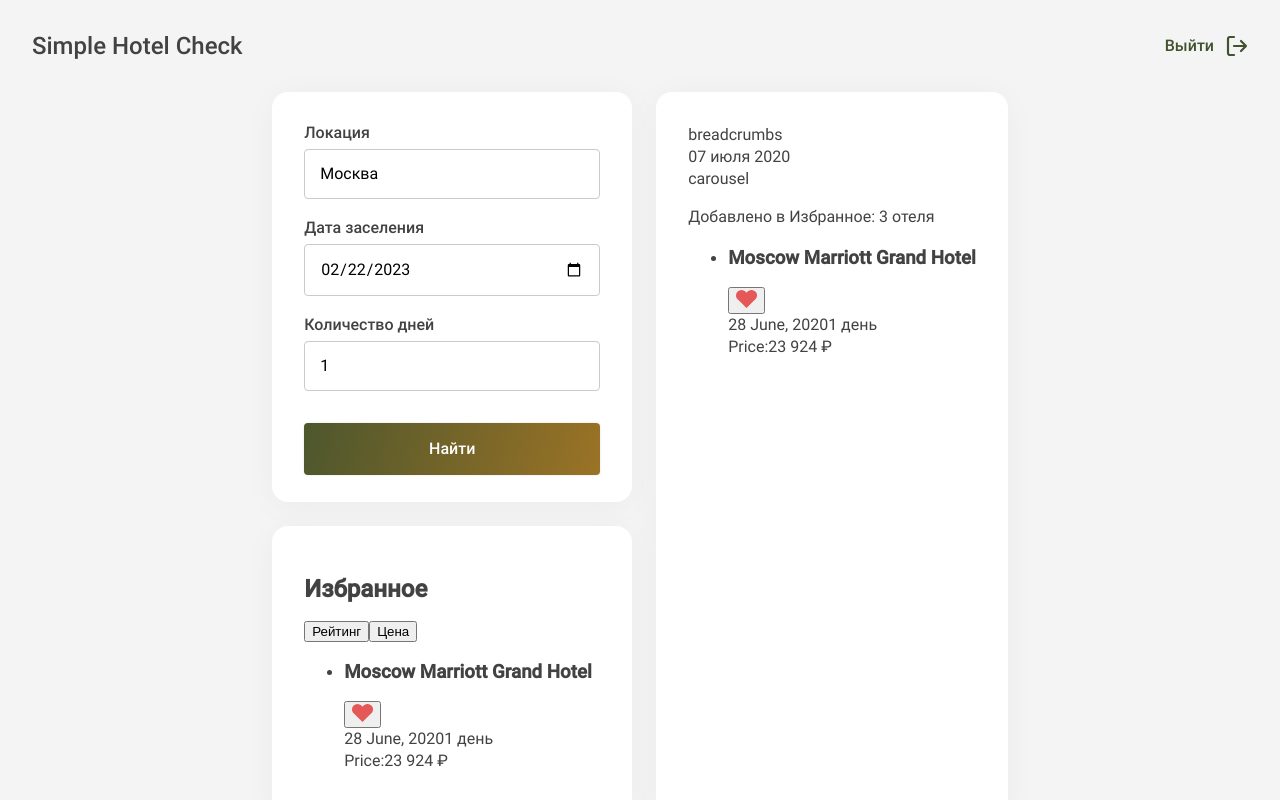
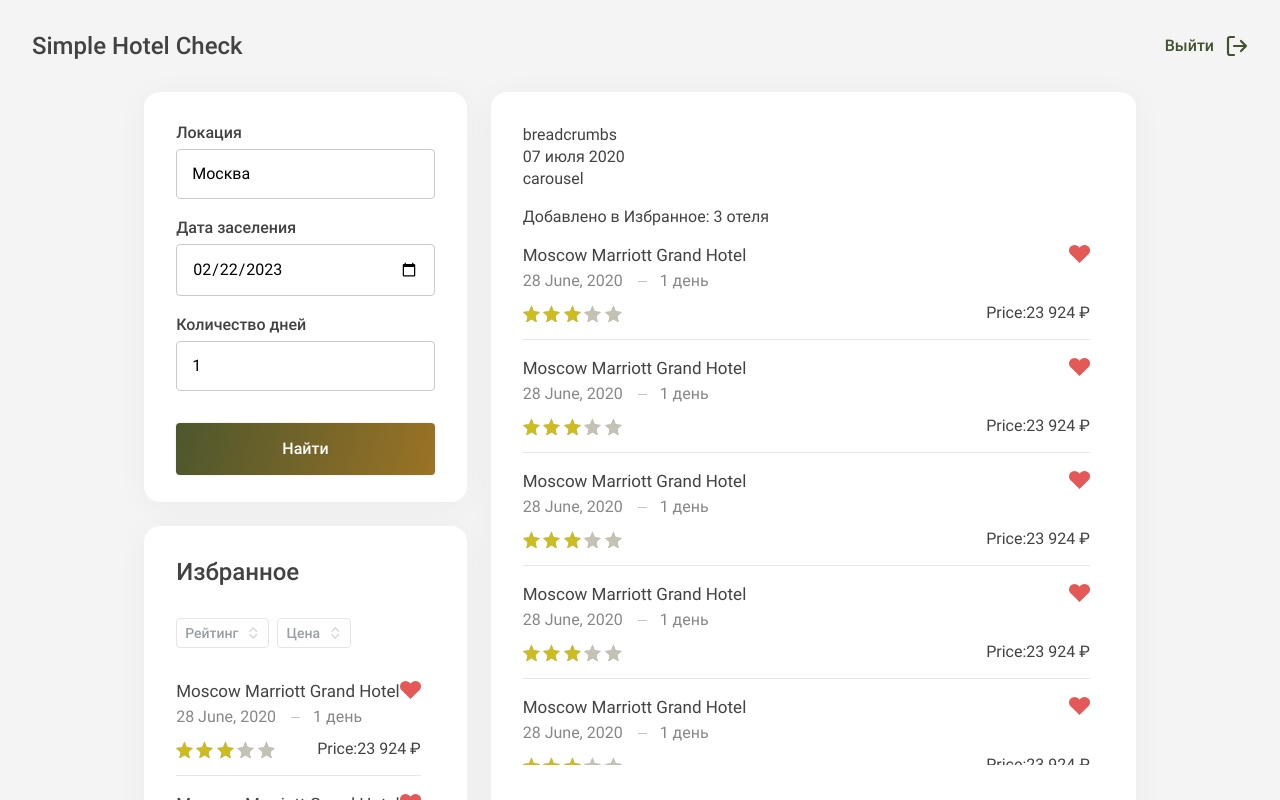
Before and after one commit to demetr1ss/simple-hotels-check, a React (Create React App) app: page /login in a window 1280 px wide. Both pictures are taken after typing "name@example.com", "Sample123" into the empty fields and a click on the button "Войти". Shown: the top 800 px of the page. Built offline with nearby package versions, Linux system fonts and the light colour scheme.

Commit message:
feat: добавит стили в компонентах на главной

```diff
--- a/src/components/favorites/favorites.module.css
+++ b/src/components/favorites/favorites.module.css
@@ -5,3 +5,70 @@
   border-radius: 16px;
   padding: 32px;
 }
+
+.title {
+  font-weight: 500;
+  font-size: 24px;
+  line-height: 28px;
+  margin: 0;
+  margin-bottom: 32px;
+}
+
+.controls {
+  display: flex;
+  margin-bottom: 32px;
+  gap: 8px;
+}
+
+.button {
+  position: relative;
+  font-family: inherit;
+  cursor: pointer;
+  font-weight: 400;
+  font-size: 14px;
+  line-height: 20px;
+  color: #99a0a3;
+  background: none;
+  border-radius: 4px;
+  padding: 4px 30px 4px 8px;
+  border: 1px solid #e5e5e5;
+}
+
+.button svg {
+  position: absolute;
+  right: 10px;
+  top: 8px;
+  fill-opacity: 0.42;
+}
+
+.buttonActive {
+  color: #41522e;
+  border-color: #41522e;
+}
+
+.buttonActive svg {
+  fill: #41522e;
+  fill-opacity: 1;
+}
+
+.list {
+  margin: 0;
+  padding: 0;
+  list-style: none;
+  max-height: 288px;
+  padding-right: 14px;
+  overflow: auto;
+}
+
+.list::-webkit-scrollbar {
+  width: 2px;
+}
+
+.list::-webkit-scrollbar-thumb {
+  background-color: #41522e;
+  border-radius: 2px;
+}
+
+/* .buttonActive .bottomArrowSvg {
+  fill-opacity: 0.3;
+} */
--- a/src/components/favorites/favorites.tsx
+++ b/src/components/favorites/favorites.tsx
@@ -1,15 +1,69 @@
 import HotelCard from '../hotel-card/hotel-card';
 import styles from './favorites.module.css';
+import cn from 'classnames';
+import {MouseEvent, useState} from 'react';
 
 export default function Favorites() {
+  const [activeButton, setIsActiveButton] = useState('');
+
+  const priceButtonClassName = cn(styles.button, {
+    [styles.buttonActive]: activeButton === 'price',
+  });
+
+  const ratingButtonClassName = cn(styles.button, {
+    [styles.buttonActive]: activeButton === 'rating',
+  });
+
+  const handleButtonClick = (evt: MouseEvent<HTMLButtonElement>) => {
+    setIsActiveButton(evt.currentTarget.name);
+  };
+
   return (
     <section className={styles.container}>
       <h2 className={styles.title}>Избранное</h2>
       <div className={styles.controls}>
-        <button type='button'>Рейтинг</button>
-        <button type='button'>Цена</button>
+        <button className={ratingButtonClassName} type='button' name='rating' onClick={handleButtonClick}>
+          Рейтинг
+          <svg width='9' height='13' viewBox='0 0 9 13' fill='none' xmlns='http://www.w3.org/2000/svg'>
+            <path
+              className={styles.topArrowSvg}
+              d='M8.5 4.24264L7.43934 5.3033L4.25736 2.12132L1.07538 5.3033L0.014719 4.24264L4.25736 0L8.5 4.24264Z'
+              fill='currentColor'
+            />
+            <path
+              className={styles.bottomArrowSvg}
+              d='M8.5 7.83247L7.43934 6.77181L4.25736 9.95379L1.07538 6.77181L0.014719 7.83247L4.25736 12.0751L8.5 7.83247Z'
+              fill='currentColor'
+            />
+          </svg>
+        </button>
+        <button className={priceButtonClassName} type='button' name='price' onClick={handleButtonClick}>
+          Цена
+          <svg
+            width='9'
+            height='13'
+            viewBox='0 0 9 13'
+            fill='currentColor'
+            xmlns='http://www.w3.org/2000/svg'
+          >
+            <path
+              className={styles.topArrowSvg}
+              d='M8.5 4.24264L7.43934 5.3033L4.25736 2.12132L1.07538 5.3033L0.014719 4.24264L4.25736 0L8.5 4.24264Z'
+              fill='currentColor'
+            />
+            <path
+              className={styles.bottomArrowSvg}
+              d='M8.5 7.83247L7.43934 6.77181L4.25736 9.95379L1.07538 6.77181L0.014719 7.83247L4.25736 12.0751L8.5 7.83247Z'
+              fill='currentColor'
+            />
+          </svg>
+        </button>
       </div>
       <ul className={styles.list}>
+        <HotelCard />
+        <HotelCard />
+        <HotelCard />
+        <HotelCard />
         <HotelCard />
       </ul>
     </section>
--- a/src/components/hotel-card/hotel-card.module.css
+++ b/src/components/hotel-card/hotel-card.module.css
@@ -0,0 +1,101 @@
+.item:not(:last-child) {
+  position: relative;
+  margin-bottom: 33px;
+}
+
+.item:not(:last-child)::after {
+  position: absolute;
+  content: '';
+  bottom: -16px;
+  width: 100%;
+  height: 1px;
+  background: rgba(135, 135, 135, 0.2);
+  border-radius: 8px;
+}
+
+.itemTitle {
+  font-weight: 300;
+  font-size: 17px;
+  margin: 0;
+}
+
+.headingWrapper {
+  display: flex;
+  justify-content: space-between;
+  margin-bottom: 4px;
+}
+
+.button {
+  cursor: pointer;
+  background: none;
+  border: none;
+  padding: 0;
+}
+
+.button svg {
+  fill: #e55858;
+}
+
+.dateWrapper {
+  display: flex;
+  color: #878787;
+  margin-bottom: 10px;
+}
+
+.date {
+  position: relative;
+  padding-right: 37px;
+}
+
+.date::after {
+  position: absolute;
+  top: 50%;
+  right: 13px;
+  content: '';
+  width: 9px;
+  height: 1px;
+  background: #c4c4c4;
+  border-radius: 2px;
+}
+
+.featuresWrapper {
+  display: flex;
+  justify-content: space-between;
+  align-items: center;
+}
+
+.ratingStars {
+  position: relative;
+  display: block;
+  font-size: 0;
+  width: 99px;
+  height: 17px;
+}
+
+.ratingStars::before {
+  content: '';
+  display: inline-block;
+  height: 100%;
+  background: url('/public/img/stars.svg') transparent no-repeat center;
+  width: 99px;
+  background-size: 99px 17px;
+}
+
+.ratingStars span {
+  position: absolute;
+  top: 0;
+  left: 0;
+  display: inline-block;
+  height: 100%;
+  overflow: hidden;
+  width: 0;
+}
+
+.ratingStars span::before {
+  content: '';
+  display: inline-block;
+  height: 100%;
+  background: url('../../../public/img/active-stars.svg') transparent no-repeat center;
+  width: 99px;
+  background-size: 99px 17px;
+}
--- a/src/components/hotel-card/hotel-card.tsx
+++ b/src/components/hotel-card/hotel-card.tsx
@@ -9,20 +9,19 @@
           <span className='visually-hidden'>Удалить из избранного.</span>
           <svg xmlns='http://www.w3.org/2000/svg' width='21' height='18' fill='none' viewBox='0 0 21 18'>
             <path
-              fill='#E55858'
               d='M19.38 1.591A5.533 5.533 0 0 0 17.589.414a5.61 5.61 0 0 0-4.23 0c-.671.273-1.28.673-1.793 1.177L10.5 2.638 9.435 1.59A5.576 5.576 0 0 0 5.527.001a5.576 5.576 0 0 0-3.908 1.59A5.384 5.384 0 0 0 0 5.431c0 1.441.582 2.823 1.619 3.841l1.065 1.047L10.5 18l7.816-7.681 1.065-1.047a5.423 5.423 0 0 0 1.198-1.762 5.348 5.348 0 0 0 0-4.157 5.423 5.423 0 0 0-1.198-1.762Z'
             />
           </svg>
         </button>
       </div>
       <div className={styles.dateWrapper}>
-        <span className={styles.date}>28 June, 2020</span>
+        <span className={styles.date}>28 June, 2020 </span>
         <span className={styles.dateCount}>1 день</span>
       </div>
       <div className={styles.featuresWrapper}>
         <div className={styles.ratingStars}>
           {/* convertRatingToPercent(rating) */}
-          <span style={{width: '65%'}}></span>
+          <span style={{width: '60%'}}></span>
           <span className='visually-hidden'>Rating.</span>
         </div>
         <div className={styles.priceContainer}>
--- a/src/components/hotels-list/hotels-list.module.css
+++ b/src/components/hotels-list/hotels-list.module.css
@@ -0,0 +1,17 @@
+.list {
+  margin: 0;
+  padding: 0;
+  list-style: none;
+  max-height: 521px;
+  padding-right: 14px;
+  overflow: auto;
+}
+
+.list::-webkit-scrollbar {
+  width: 2px;
+}
+
+.list::-webkit-scrollbar-thumb {
+  background-color: #41522e;
+  border-radius: 2px;
+}
--- a/src/components/hotels-list/hotels-list.tsx
+++ b/src/components/hotels-list/hotels-list.tsx
@@ -6,6 +6,13 @@
     <div className={styles.container}>
       <ul className={styles.list}>
         <HotelCard />
+        <HotelCard />
+        <HotelCard />
+        <HotelCard />
+        <HotelCard />
+        <HotelCard />
+        <HotelCard />
+        <HotelCard />
       </ul>
     </div>
   );
--- a/src/const/const.ts
+++ b/src/const/const.ts
@@ -9,10 +9,10 @@
 }
 
 export const emailRegExp = new RegExp(
-  /^(([^<>()[\].,;:\s@"]+(\.[^<>()[\].,;:\s@"]+)*)|(".+"))@(([^<>()[\].,;:\s@"]+\.)+[^<>()[\].,;:\s@"]{2,})$/iu
+  /^(([^<>()[\]\\.,;:\s@"]+(\.[^<>()[\]\\.,;:\s@"]+)*)|(".+"))@((\[[0-9]{1,3}\.[0-9]{1,3}\.[0-9]{1,3}\.[0-9]{1,3}\])|(([a-zA-Z\-0-9]+\.)+[a-zA-Z]{2,}))$/
 );
 
 export const NameSpace = {
   userProcess: 'USER-PROCESS',
-  appProcess: 'APP-PROCESS'
+  appProcess: 'APP-PROCESS',
 } as const;
--- a/src/pages/login-screen/login-screen.module.css
+++ b/src/pages/login-screen/login-screen.module.css
@@ -11,5 +11,6 @@
     url('../../../public/img/bg.jpg');
   filter: blur(10px);
   background-size: cover;
+  background-position: 100% 100%;
   width: 100%;
 }
--- a/src/pages/main-screen/main-screen.module.css
+++ b/src/pages/main-screen/main-screen.module.css
@@ -6,7 +6,7 @@
 
 .wrapper {
   display: grid;
-  grid-template-columns: 360px 1fr;
+  grid-template-columns: 1fr 2fr;
   grid-template-rows: 410px 1fr;
   grid-template-areas:
     'locations hotels'
```
Also changed, not shown: public/img/active-stars.svg (added), public/img/stars.svg (added).
